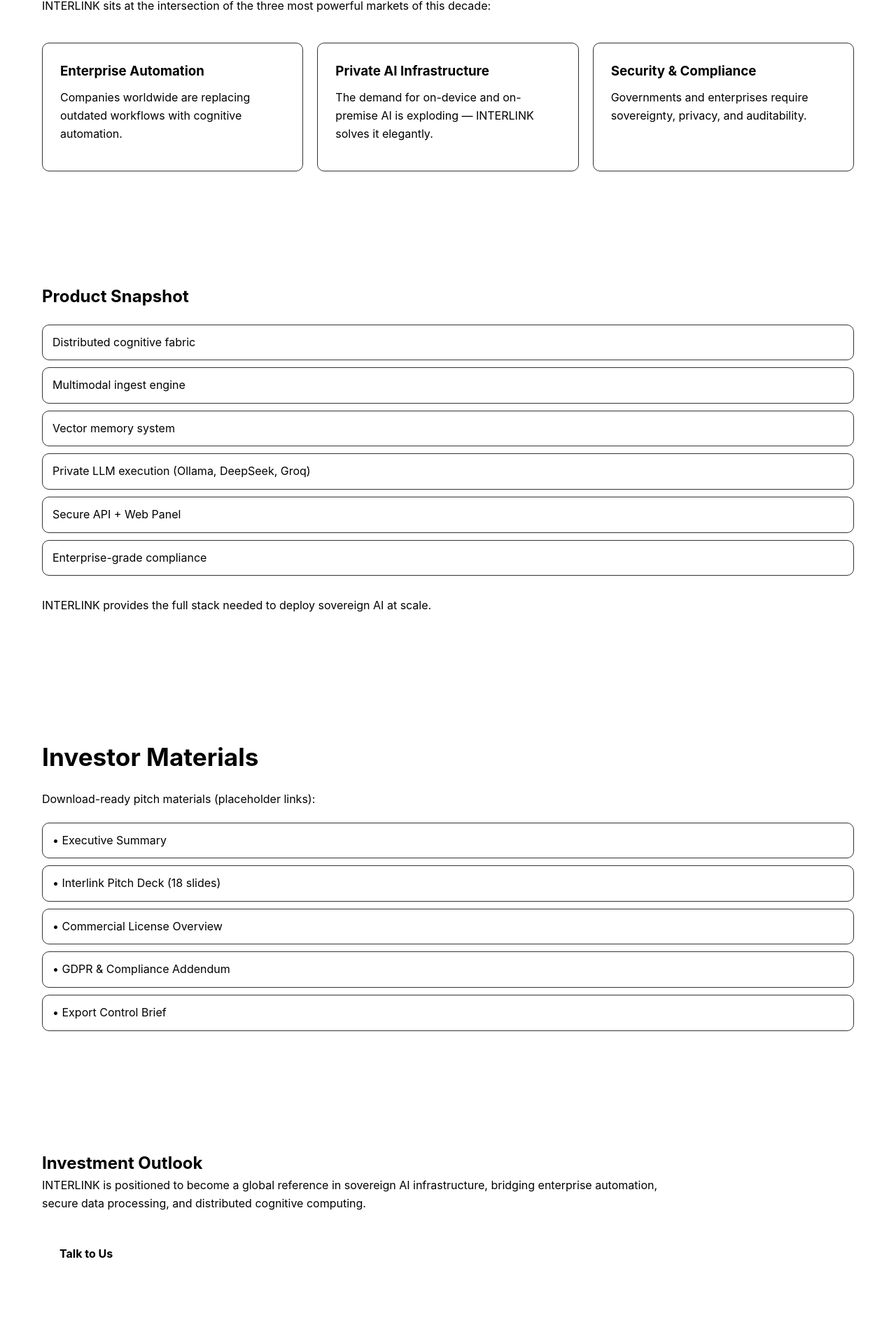
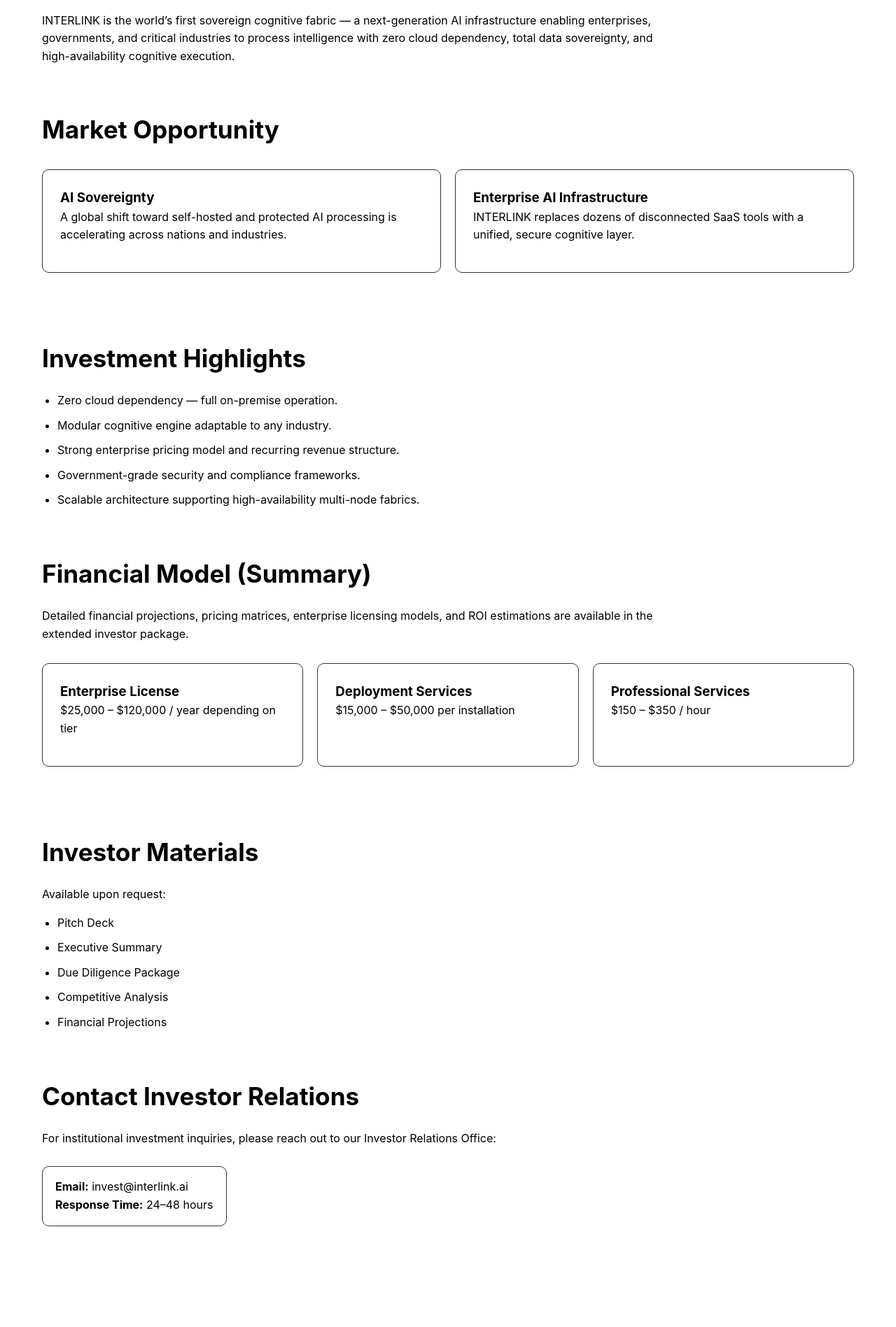
Before and after one commit to W3BNAMFOUNDATION/INTERLINK-official-site, a plain HTML site: page invest.html in a window 1280 px wide. Shown: the part 546-2443 px from the top of the page at 70% size. Drawn offline with Linux system fonts and the light colour scheme.

Commit message:
Update investor page content

```diff
--- a/assets/styles/style.css
+++ b/assets/styles/style.css
@@ -235,6 +235,13 @@ body {
   border-color: var(--accent);
 }
 
+.grid-2 {
+  display: grid;
+  grid-template-columns: repeat(2, 1fr);
+  gap: 20px;
+  margin-top: 28px;
+}
+
 .grid-3 {
   display: grid;
   grid-template-columns: repeat(3, 1fr);
@@ -249,6 +256,30 @@ body {
   border-radius: 10px;
   border: 1px solid #333;
   margin-bottom: 30px;
+}
+
+.bullet-list {
+  list-style: disc;
+  padding-left: 22px;
+  color: var(--light-gray);
+  display: grid;
+  gap: 10px;
+  margin-top: 14px;
+}
+
+.separator {
+  border: 0;
+  border-top: 1px solid var(--gray);
+  margin: 32px 0;
+}
+
+.contact-box {
+  background: var(--gray);
+  padding: 16px 18px;
+  border-radius: 10px;
+  border: 1px solid #333;
+  display: inline-block;
+  margin-top: 12px;
 }
 
 /* INVEST GRID */
@@ -315,6 +346,7 @@ textarea {
 @media (max-width: 900px) {
   .feature-grid,
   .features-grid,
+  .grid-2,
   .grid-3 {
     grid-template-columns: 1fr 1fr;
   }
@@ -327,6 +359,7 @@ textarea {
 @media (max-width: 600px) {
   .feature-grid,
   .features-grid,
+  .grid-2,
   .grid-3 {
     grid-template-columns: 1fr;
   }
--- a/invest.html
+++ b/invest.html
@@ -3,16 +3,19 @@
 <head>
   <meta charset="UTF-8" />
   <meta name="viewport" content="width=device-width, initial-scale=1.0" />
-  <title>INTERLINK — Investor Overview</title>
+  <title>INTERLINK — Investor Information</title>
   <link rel="stylesheet" href="assets/styles/style.css" />
 </head>
 
 <body>
 
-  <!-- HEADER -->
   <header class="header">
-    <div class="container header-container">
-      <img src="assets/logo/logo.png" alt="INTERLINK Logo" class="logo-img" />
+    <div class="container header-flex">
+      <div class="logo">
+        <img src="assets/logo/logo.png" alt="INTERLINK Logo" class="logo-img"/>
+        <span>INTERLINK</span>
+      </div>
+
       <nav class="nav">
         <a href="index.html">Home</a>
         <a href="features.html">Features</a>
@@ -22,108 +25,114 @@
     </div>
   </header>
 
-  <!-- HERO -->
-  <section class="hero hero-small">
+  <section class="hero-sub">
     <div class="container">
-      <h1>Investor Kit</h1>
-      <p class="hero-subtitle">
-        A sovereign AI ecosystem positioned for global adoption.
-      </p>
+      <h1>Investor Package</h1>
+      <p>Complete institutional-grade overview of the INTERLINK ecosystem.</p>
     </div>
   </section>
 
-  <!-- MARKET OPPORTUNITY -->
   <section class="section">
     <div class="container">
-      <h2>Why Invest in INTERLINK?</h2>
+
+      <h2>Executive Summary</h2>
       <p>
-        INTERLINK sits at the intersection of the three most powerful markets of this decade:
+        INTERLINK is the world’s first sovereign cognitive fabric — a next-generation
+        AI infrastructure enabling enterprises, governments, and critical industries
+        to process intelligence with zero cloud dependency, total data sovereignty,
+        and high-availability cognitive execution.
       </p>
 
-      <div class="features-grid">
+      <hr class="separator">
 
-        <div class="feature-box">
-          <h3>Enterprise Automation</h3>
+      <h2>Market Opportunity</h2>
+      <div class="grid-2">
+        <div class="card">
+          <h3>AI Sovereignty</h3>
           <p>
-            Companies worldwide are replacing outdated workflows with cognitive automation.
+            A global shift toward self-hosted and protected AI processing is
+            accelerating across nations and industries.
           </p>
         </div>
 
-        <div class="feature-box">
-          <h3>Private AI Infrastructure</h3>
+        <div class="card">
+          <h3>Enterprise AI Infrastructure</h3>
           <p>
-            The demand for on-device and on-premise AI is exploding — INTERLINK solves it elegantly.
+            INTERLINK replaces dozens of disconnected SaaS tools with a unified,
+            secure cognitive layer.
           </p>
         </div>
+      </div>
 
-        <div class="feature-box">
-          <h3>Security &amp; Compliance</h3>
-          <p>
-            Governments and enterprises require sovereignty, privacy, and auditability.
-          </p>
+      <hr class="separator">
+
+      <h2>Investment Highlights</h2>
+      <ul class="bullet-list">
+        <li>Zero cloud dependency — full on-premise operation.</li>
+        <li>Modular cognitive engine adaptable to any industry.</li>
+        <li>Strong enterprise pricing model and recurring revenue structure.</li>
+        <li>Government-grade security and compliance frameworks.</li>
+        <li>Scalable architecture supporting high-availability multi-node fabrics.</li>
+      </ul>
+
+      <hr class="separator">
+
+      <h2>Financial Model (Summary)</h2>
+      <p>
+        Detailed financial projections, pricing matrices, enterprise licensing
+        models, and ROI estimations are available in the extended investor package.
+      </p>
+
+      <div class="grid-3">
+        <div class="card">
+          <h3>Enterprise License</h3>
+          <p>$25,000 – $120,000 / year depending on tier</p>
         </div>
 
+        <div class="card">
+          <h3>Deployment Services</h3>
+          <p>$15,000 – $50,000 per installation</p>
+        </div>
+
+        <div class="card">
+          <h3>Professional Services</h3>
+          <p>$150 – $350 / hour</p>
+        </div>
       </div>
+
+      <hr class="separator">
+
+      <h2>Investor Materials</h2>
+      <p>Available upon request:</p>
+
+      <ul class="bullet-list">
+        <li>Pitch Deck</li>
+        <li>Executive Summary</li>
+        <li>Due Diligence Package</li>
+        <li>Competitive Analysis</li>
+        <li>Financial Projections</li>
+      </ul>
+
+      <hr class="separator">
+
+      <h2>Contact Investor Relations</h2>
+      <p>
+        For institutional investment inquiries, please reach out to our Investor Relations Office:
+      </p>
+
+      <p class="contact-box">
+        <strong>Email:</strong> invest@interlink.ai
+        <br>
+        <strong>Response Time:</strong> 24–48 hours
+      </p>
+
     </div>
   </section>
 
-  <!-- PRODUCT SNAPSHOT -->
-  <section class="section-alt">
-    <div class="container">
-      <h2>Product Snapshot</h2>
-
-      <ul class="arch-list">
-        <li>Distributed cognitive fabric</li>
-        <li>Multimodal ingest engine</li>
-        <li>Vector memory system</li>
-        <li>Private LLM execution (Ollama, DeepSeek, Groq)</li>
-        <li>Secure API + Web Panel</li>
-        <li>Enterprise-grade compliance</li>
-      </ul>
-
-      <p class="mt-2">
-        INTERLINK provides the full stack needed to deploy sovereign AI at scale.
-      </p>
-    </div>
-  </section>
-
-  <!-- INVESTOR MATERIALS -->
-  <section class="section">
-    <div class="container">
-      <h2>Investor Materials</h2>
-      <p>Download-ready pitch materials (placeholder links):</p>
-
-      <ul class="arch-list">
-        <li>• Executive Summary</li>
-        <li>• Interlink Pitch Deck (18 slides)</li>
-        <li>• Commercial License Overview</li>
-        <li>• GDPR &amp; Compliance Addendum</li>
-        <li>• Export Control Brief</li>
-      </ul>
-    </div>
-  </section>
-
-  <!-- CTA -->
-  <section class="section-alt">
-    <div class="container">
-      <h2>Investment Outlook</h2>
-      <p>
-        INTERLINK is positioned to become a global reference in sovereign AI infrastructure,
-        bridging enterprise automation, secure data processing, and distributed cognitive computing.
-      </p>
-
-      <a href="contact.html" class="btn-primary mt-2">Talk to Us</a>
-    </div>
-  </section>
-
-  <!-- FOOTER -->
   <footer class="footer">
-    <div class="container">
-      INTERLINK — Sovereign AI Infrastructure • © 2025
-    </div>
+    <p>© 2025 INTERLINK — All Rights Reserved.</p>
   </footer>
 
   <script src="assets/scripts/script.js"></script>
-
 </body>
 </html>
```
